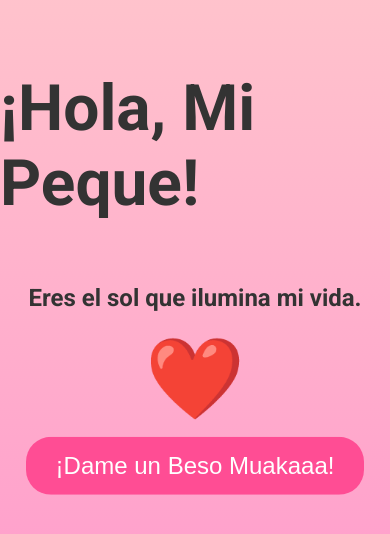
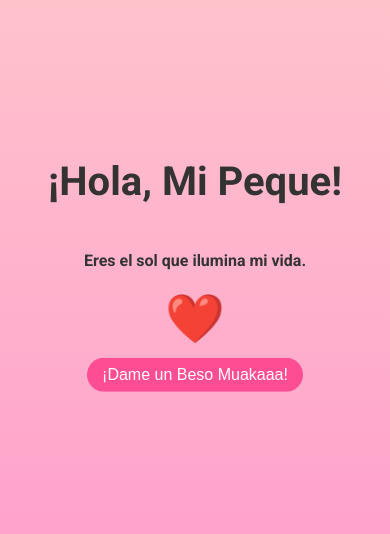
Before and after one commit to PickApuestas/ateti, a plain HTML site: page index.html in a window 390 px wide. Shown: the part 156-690 px from the top of the page. Drawn offline with Linux system fonts and the light colour scheme.

Commit message:
Update index.html

```diff
--- a/index.html
+++ b/index.html
@@ -17,6 +17,7 @@
             height: 100vh;
             margin: 0;
             overflow: hidden; /* Evita barras de desplazamiento */
+            text-align: center; /* Centrar el texto */
         }
 
         h1 {
@@ -72,6 +73,39 @@
             0%, 100% { transform: translateY(0); }
             50% { transform: translateY(-10px); }
         }
+
+        /* Estilos para dispositivos móviles */
+        @media (max-width: 768px) {
+            h1 {
+                font-size: 3rem; /* Tamaño más pequeño en móviles */
+            }
+            p {
+                font-size: 1.2rem; /* Tamaño más pequeño en móviles */
+            }
+            .corazon {
+                font-size: 4rem; /* Tamaño más pequeño en móviles */
+            }
+            .btn {
+                font-size: 1.2rem; /* Tamaño más pequeño en móviles */
+                padding: 10px 20px; /* Ajustar padding en móviles */
+            }
+        }
+
+        @media (max-width: 480px) {
+            h1 {
+                font-size: 2.5rem; /* Tamaño más pequeño en pantallas muy pequeñas */
+            }
+            p {
+                font-size: 1rem; /* Tamaño más pequeño en pantallas muy pequeñas */
+            }
+            .corazon {
+                font-size: 3rem; /* Tamaño más pequeño en pantallas muy pequeñas */
+            }
+            .btn {
+                font-size: 1rem; /* Tamaño más pequeño en pantallas muy pequeñas */
+                padding: 8px 15px; /* Ajustar padding en pantallas muy pequeñas */
+            }
+        }
     </style>
 </head>
 <body>
```
